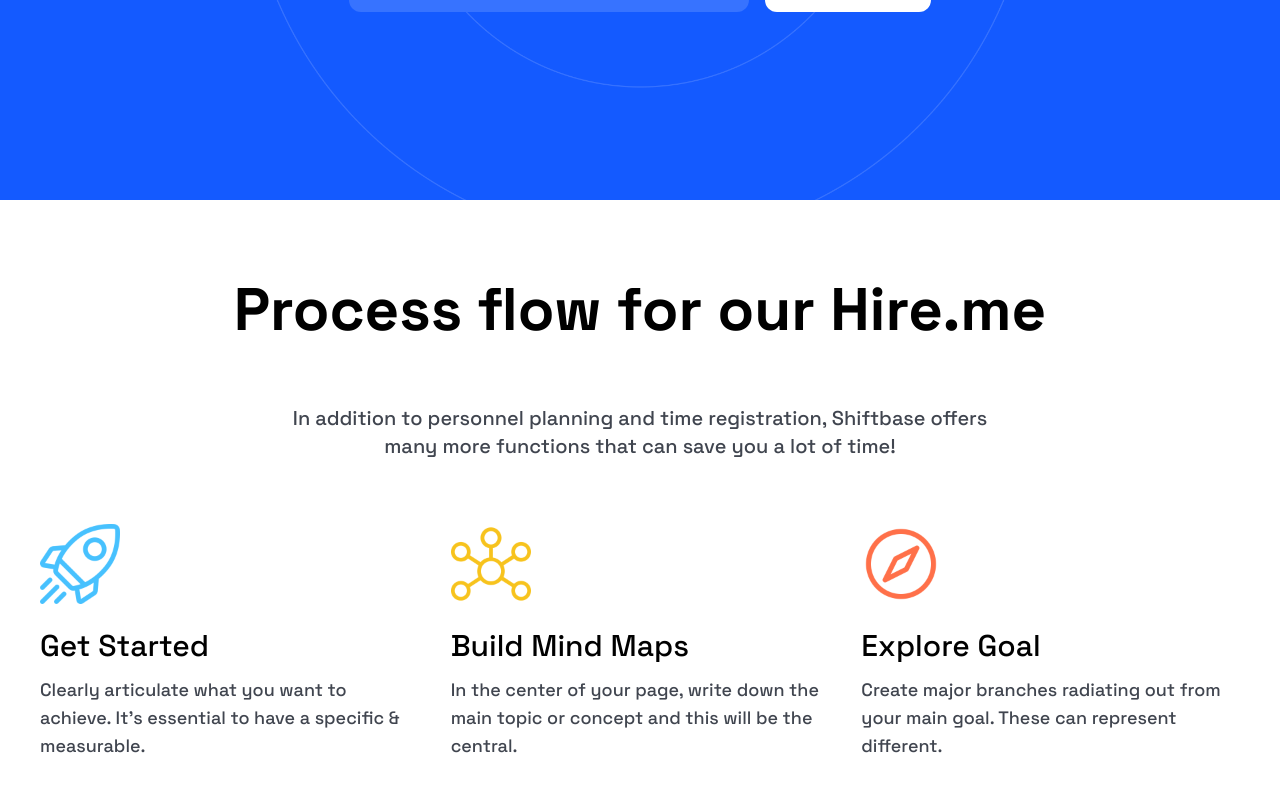
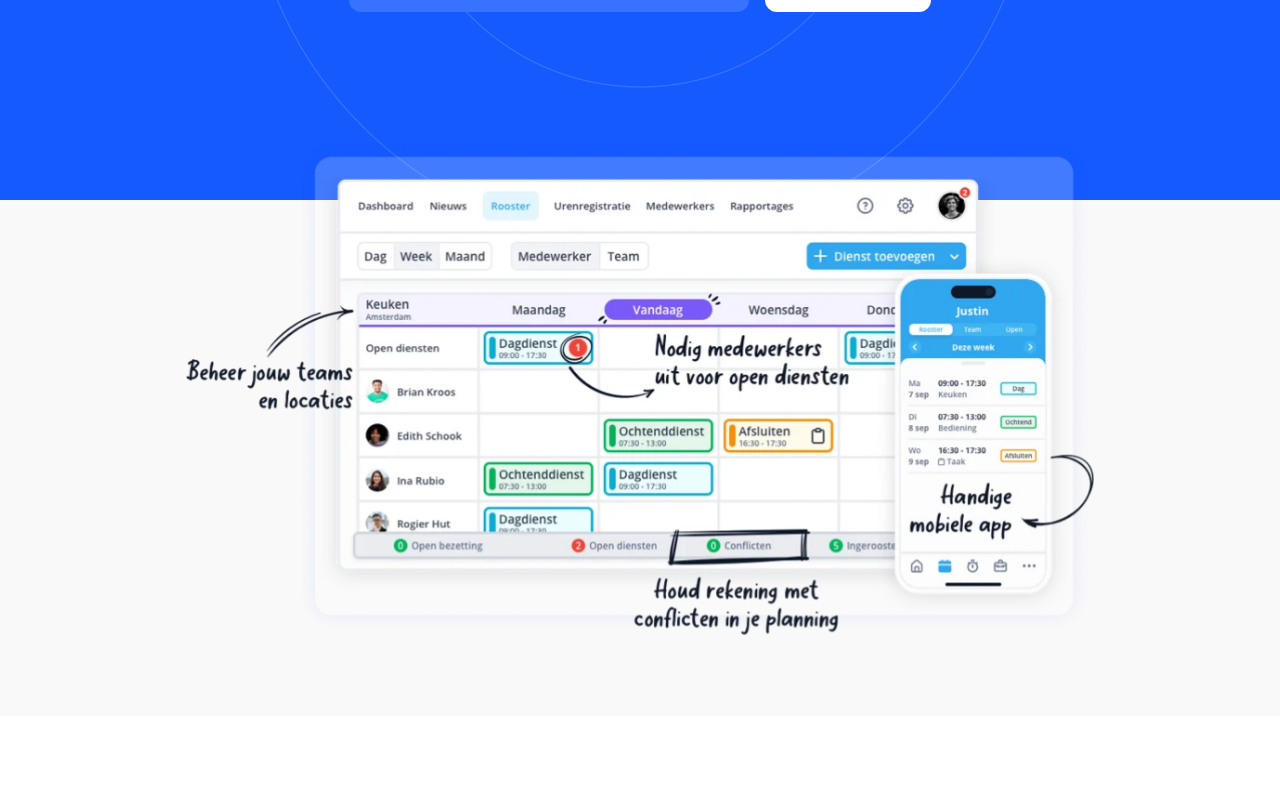
Before and after one commit to zulqarnain1231/hire-me, a Next.js app: page / in a window 1280 px wide. Shown: the part 600-1400 px from the top of the page. Built offline with nearby package versions, Linux system fonts and the light colour scheme.

Commit message:
finished app screenshot section

```diff
--- a/app/page.tsx
+++ b/app/page.tsx
@@ -1,3 +1,4 @@
+import AppScreenShot from "@/components/Home/AppScreenShot";
 import Features from "@/components/Home/Features";
 import FreeTrial from "@/components/Home/FreeTrial";
 import Hero from "@/components/Home/Hero";
@@ -18,6 +19,7 @@ export default function Home() {
         <Navbar />
         <Hero />
       </section>
+      <AppScreenShot />
       <ProcessFlow />
       <HowItWorks />
       <MatchJobs />
--- /dev/null
+++ b/components/Home/AppScreenShot.tsx
@@ -0,0 +1,19 @@
+import React from "react";
+import ComponentWrapper from "../Shared/Wrappers/ComponentWrapper";
+import NextImage from "../Shared/Image/NextImage";
+
+const AppScreenShot = () => {
+  return (
+    <ComponentWrapper style="bg-white-off lg:py-20 py-12">
+      <div className="w-full flex items-center justify-center md:-mt-36 z-10">
+        <NextImage
+          imageStyle="sm:object-contain object-fill"
+          imageSrc="/Assets/Hero/OverLap.png"
+          containerStyle="w-full md:h-[500px] sm:h-[400px] h-[270px]"
+        />
+      </div>
+    </ComponentWrapper>
+  );
+};
+
+export default AppScreenShot;
--- a/components/Home/Hero.tsx
+++ b/components/Home/Hero.tsx
@@ -4,7 +4,7 @@ import ComponentWrapper from "../Shared/Wrappers/ComponentWrapper";
 const Hero = () => {
   return (
     <ComponentWrapper style="md:h-[calc(100dvh-[144px])]">
-      <div className="w-full h-full flex flex-col items-center justify-center gap-10 lg:mt-20 mt-8">
+      <div className="w-full h-full flex flex-col items-center justify-center gap-10 lg:mt-20 mt-8 pb-8 ">
         <h1 className="text-white-main font-bold text-center sm:text-7xl text-5xl xl:w-[70%]">
           Focus on your career, not your accounting.
         </h1>
--- a/tailwind.config.ts
+++ b/tailwind.config.ts
@@ -21,6 +21,7 @@ const config: Config = {
         },
         white: {
           main: "#fff",
+          off: "#F9F9F9",
         },
       },
       backgroundImage: {
```
